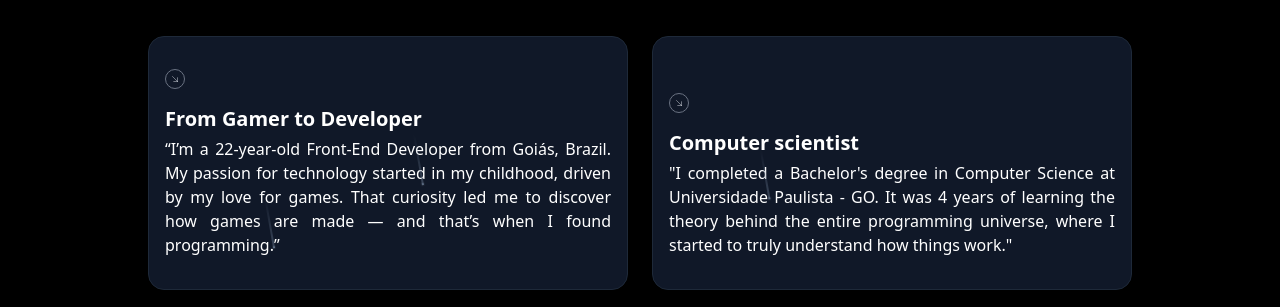
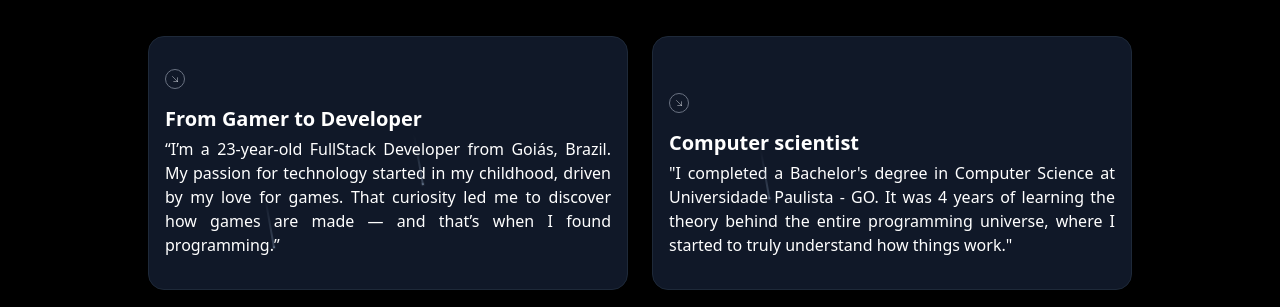
Before and after one commit to DevAle-Souza/portifolio-alex, a Next.js app: page / in a window 1280 px wide. Shown: the part 880-1187 px from the top of the page. Built offline with nearby package versions, Linux system fonts and the light colour scheme.

Commit message:
Update page.tsx

```diff
--- a/src/app/page.tsx
+++ b/src/app/page.tsx
@@ -113,7 +113,7 @@ export default function Home() {
           <MeteorsContainer>
             <h4 className="text-lg sm:text-xl font-bold pb-1">From Gamer to Developer</h4>
             <p className="text-sm sm:text-base text-justify">
-              “I’m a 22-year-old Front-End Developer from Goiás, Brazil. My
+              “I’m a 23-year-old FullStack Developer from Goiás, Brazil. My
               passion for technology started in my childhood, driven by my love
               for games. That curiosity led me to discover how games are made —
               and that’s when I found programming.”
```
